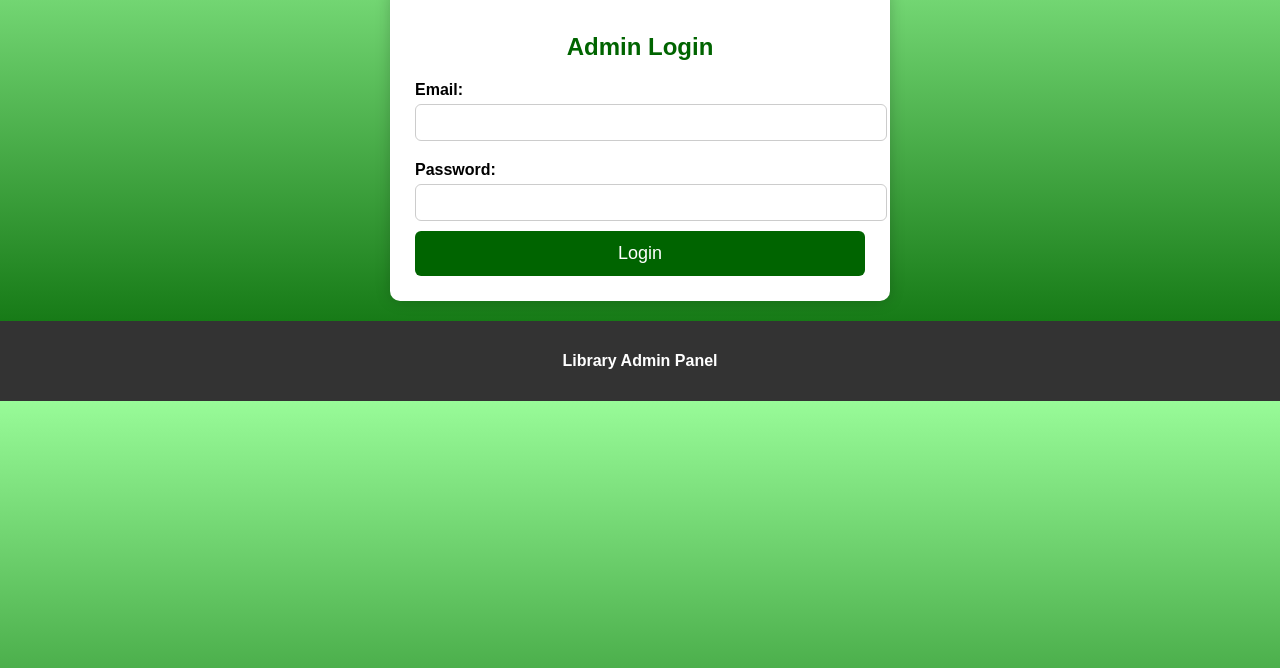
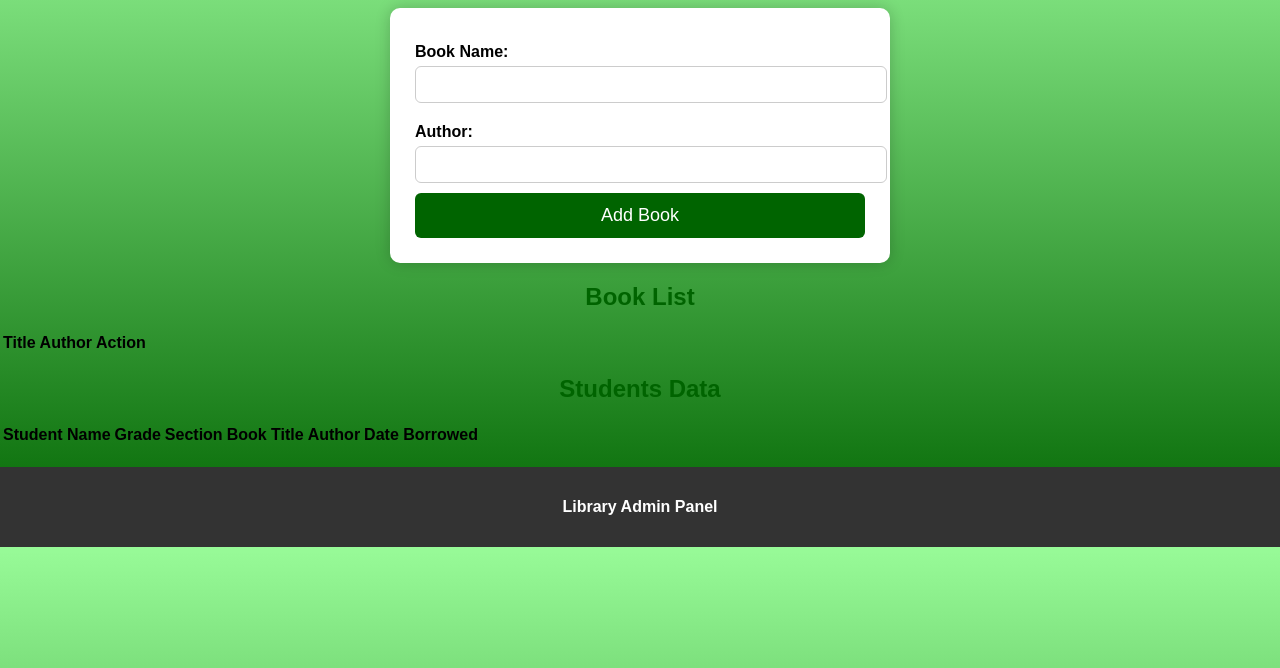
Before and after one commit to Lrcevnhs/Lrcevnhs, a plain HTML site: page admin.html in a window 1280 px wide. Shown: the part 132-800 px from the top of the page. Drawn offline with Linux system fonts and the light colour scheme.

Commit message:
Update admin.html

```diff
--- a/admin.html
+++ b/admin.html
@@ -5,28 +5,15 @@
   <meta name="viewport" content="width=device-width, initial-scale=1.0">
   <title>Admin Panel</title>
   <link rel="stylesheet" href="s.css">
-  <script defer src="script.js"></script>
+  <script defer src="admin.js"></script>
 </head>
 <body>
 
   <header>
-    <img src="imgss.png" alt="Library Logo" class="logo">
     <h1>Admin Panel - Library Management</h1>
   </header>
 
   <main>
-    <form id="admin-login-form">
-      <h2>Admin Login</h2>
-      <label for="admin-email">Email:</label>
-      <input type="email" id="admin-email" required>
-
-      <label for="admin-password">Password:</label>
-      <input type="password" id="admin-password" required>
-
-      <button type="submit">Login</button>
-    </form>
-
-    <div id="admin-dashboard" style="display: none;">
     <h2>Manage Books</h2>
     <form id="add-book-form">
       <label for="book-name">Book Name:</label>
@@ -35,13 +22,22 @@
       <label for="author-name">Author:</label>
       <input type="text" id="author-name" required>
 
-        <label for="book-genre">Genre:</label>
-        <input type="text" id="book-genre" required>
-
       <button type="submit">Add Book</button>
     </form>
 
-      <h2>Borrowed Books</h2>
+    <h2>Book List</h2>
+    <table id="book-list">
+      <thead>
+        <tr>
+          <th>Title</th>
+          <th>Author</th>
+          <th>Action</th>
+        </tr>
+      </thead>
+      <tbody></tbody>
+    </table>
+
+    <h2>Students Data</h2>
     <table id="borrowed-books-table">
       <thead>
         <tr>
@@ -49,13 +45,12 @@
           <th>Grade</th>
           <th>Section</th>
           <th>Book Title</th>
+          <th>Author</th>
           <th>Date Borrowed</th>
-            <th>Return Status</th>
         </tr>
       </thead>
       <tbody></tbody>
     </table>
-    </div>
   </main>
 
   <footer>
```
Lines whose indentation alone changed are shown as unchanged.
